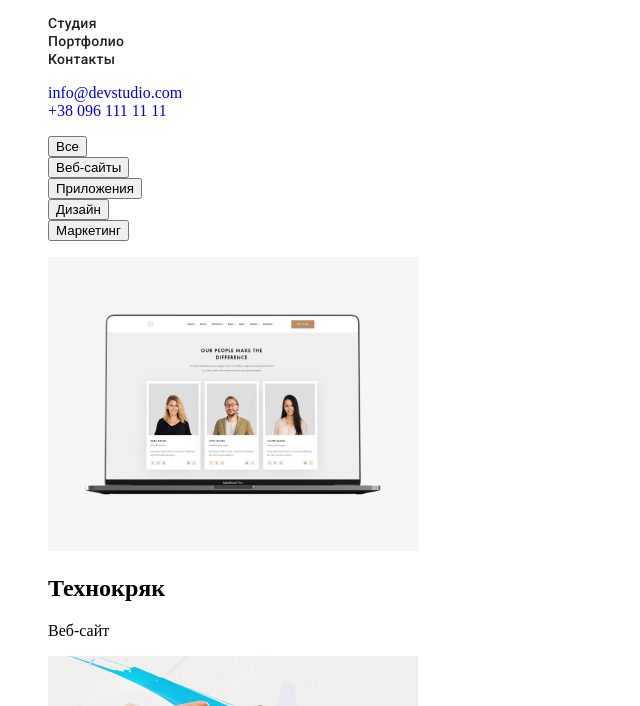
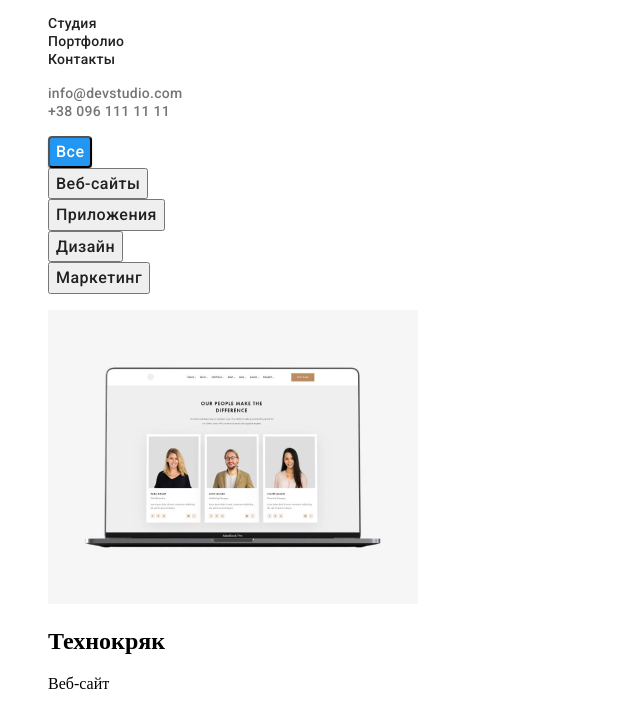
Before and after one commit to eleza27/goit-markup-hw-02, a plain HTML site: page portfolio.html in a window 1280 px wide. Both pictures are taken after a click on the button "Все". Shown: the part 28-734 px from the top of the page, without its empty margins (0-640 px from the left). Drawn offline with Linux system fonts and the light colour scheme.

Commit message:
logo is component

```diff
--- a/css/styles.css
+++ b/css/styles.css
@@ -1,6 +1,7 @@
 .list {
     list-style: none;
 }
+
 .link {
     text-decoration: none;
 }
@@ -13,3 +14,55 @@
     letter-spacing: 0.02em;
     color: #212121;
 }
+
+.menu-link:hover,
+.menu-link:focus {
+    color: #2196F3;
+}
+
+.page-header-email {
+    font-family: 'Roboto', sans-serif;
+    font-weight: 500;
+    font-size: 14px;
+    line-height: 1,14;
+    letter-spacing: 0.02em;
+    color: #757575;
+}
+
+.page-header-email:hover,
+.page-header-email:focus {
+    color: #2196F3;
+}
+
+.page-header-phone-number {
+    font-family: 'Roboto', sans-serif;
+    font-weight: 500;
+    font-size: 14px;
+    line-height: 1,14;
+    letter-spacing: 0.02em;
+    color: #757575;
+}
+
+.page-header-phone-number:hover,
+.page-header-phone-number:focus {
+    color: #2196F3;
+}
+
+.section-filter-button {
+    font-family: 'Roboto', sans-serif;
+    font-weight: 500;
+    font-size: 16px;
+    line-height: 1.6;
+    text-align: center;
+    letter-spacing: 0.03em;
+    cursor: pointer;
+    color: #212121;
+}
+
+.section-filter-button:hover,
+.section-filter-button:focus {
+    background-color: #2196F3;
+    color: #FFFFFF;
+    box-shadow: 0px 3px 1px rgba(0, 0, 0, 0.1), 0px 1px 2px rgba(0, 0, 0, 0.08), 0px 2px 2px rgba(0, 0, 0, 0.12);
+    border-radius: 4px;
+}
--- a/portfolio.html
+++ b/portfolio.html
@@ -19,7 +19,7 @@
 
     <header class="page-header">
         <nav class="navigation">
-            <a class="page-header-logo link" href="./index.html" title="WebStudio">WebStudio</a>
+            <a class="logo link" href="./index.html" title="WebStudio">WebStudio</a>
             <ul class="menu list">
                 <li class="menu-item"><a class="menu-link link" href="./index.html" title="Студия">Студия</a></li>
                 <li class="menu-item"><a class="menu-link link" href="./portfolio.html" title="Портфолио">Портфолио</a></li>
@@ -97,7 +97,7 @@
         <!-- Footer -->
 
     <footer class="footer">
-        <a class="logo-footer link" href="./index.html" title="WebStudio">WebStudio</a>
+        <a class="logo link" href="./index.html" title="WebStudio">WebStudio</a>
         <address class="address-footer">
             <ul class="address-footer-list list">
                 <li class="address-footer-city"><a class="address-footer-map-link link" href="https://goo.gl/maps/jzeL1Wrc32j8jV9C7">г. Киев, пр-т Леси Украинки, 26</a></li>
```
Also changed, not shown: index.html (+3 -3 lines).
